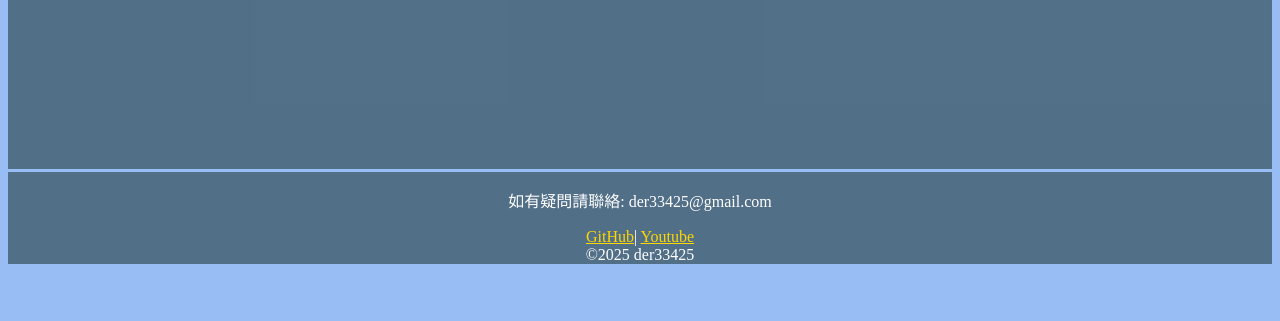
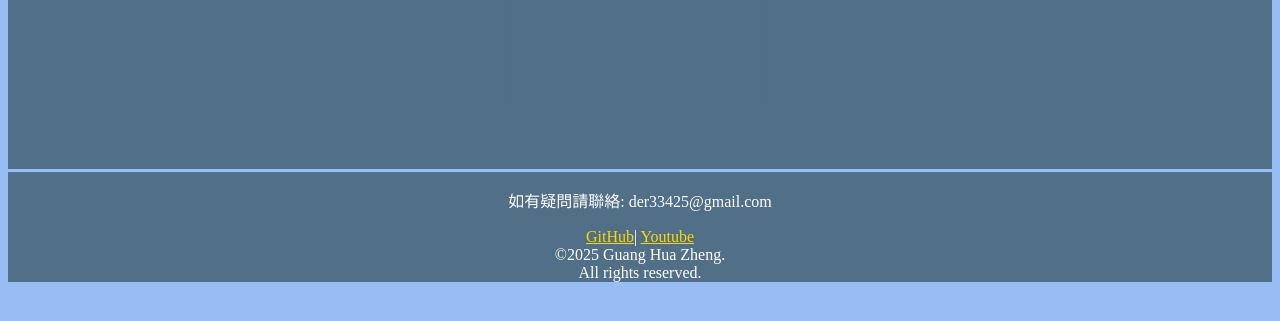
Before and after one commit to zghuagary/grade_manegement_system, a plain HTML site: page public_html/home.html in a window 1280 px wide. Shown: the part 405-726 px from the top of the page. Drawn offline with Linux system fonts and the light colour scheme.

Commit message:
新增版權所有標示

```diff
--- a/public_html/home.html
+++ b/public_html/home.html
@@ -37,7 +37,7 @@
 <a href = "https://github.com/zghuagary">GitHub</a>|
 <a href = "#">Youtube</a>
 <br>
-&copy;2025 der33425
+&copy;2025 Guang Hua Zheng. <br>All rights reserved.
 
 </div>
 
```
Also changed, not shown: public_html/studentPage.html (+1 -1 lines), public_html/teacherPage.html (+1 -1 lines).
